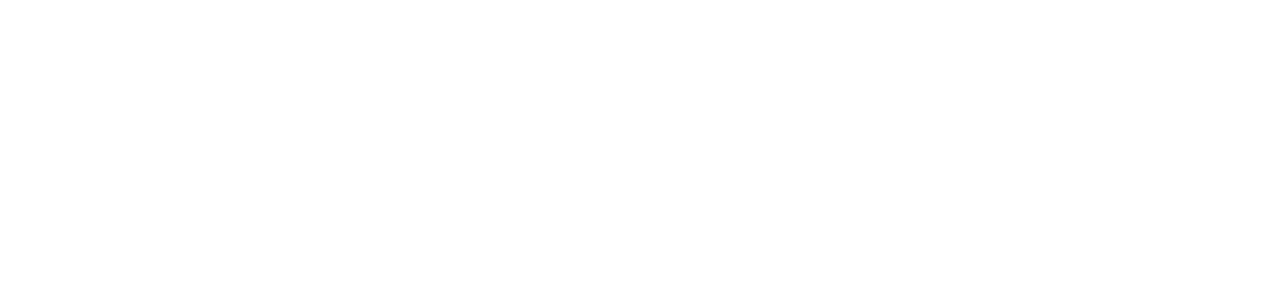
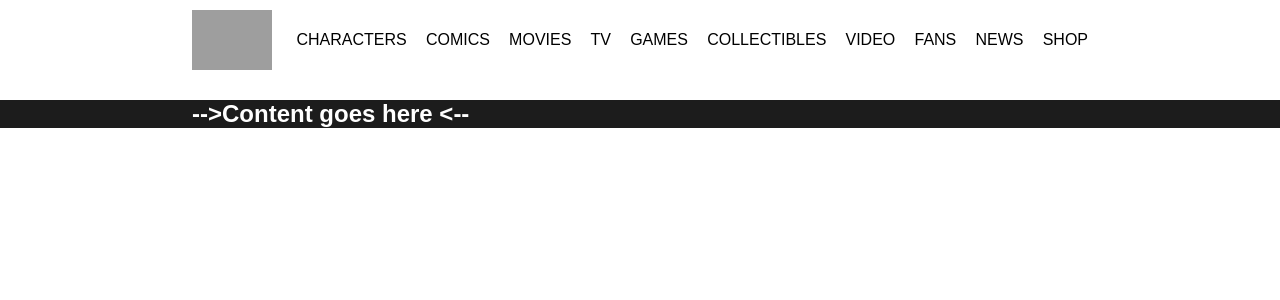
Before and after one commit to PapiMatteo/vite-comics, a Vue app: page / in a window 1280 px wide. Shown: the top 300 px of the page. Built offline with nearby package versions, Linux system fonts and the light colour scheme; grey boxes are pictures that could not be loaded.

Commit message:
add: AppHeader components

```diff
--- a/index.html
+++ b/index.html
@@ -2,9 +2,9 @@
 <html lang="en">
   <head>
     <meta charset="UTF-8" />
-    <link rel="icon" type="image/svg+xml" href="/vite.svg" />
+    <link rel="icon" type="image/svg+xml" href="./src/assets/img/favicon.ico" />
     <meta name="viewport" content="width=device-width, initial-scale=1.0" />
-    <title>Vite + Vue</title>
+    <title>DC Comics</title>
   </head>
   <body>
     <div id="app"></div>
--- a/src/App.vue
+++ b/src/App.vue
@@ -1,8 +1,27 @@
 <script>
+import AppHeader from './components/AppHeader.vue';
+import AppContent from './components/AppContent.vue'
+import AppBanner from './components/AppBanner.vue';
 
+
+export default {
+  components: {
+    AppHeader,
+    AppContent,
+    AppBanner
+  },
+  data() {
+    return {
+
+    }
+  }
+}
 </script>
 
 <template>
+  <AppHeader />
+  <AppContent />
+  <AppBanner />
 </template>
 
 <style lang="scss">
--- a/src/components/AppContent.vue
+++ b/src/components/AppContent.vue
@@ -5,9 +5,19 @@
 </script>
 
 <template>
+    <div class="content">
+        <div class="container">
+            <h2> --&gt;Content goes here &lt;--  </h2>
+        </div>
+    </div>
 
 </template>
 
 <style lang="scss" scoped>
 
+.content {
+    background-color: #1c1c1c;
+    color: white;
+}
+
 </style>
--- a/src/components/AppHeader.vue
+++ b/src/components/AppHeader.vue
@@ -1,13 +1,103 @@
 <script>
+import { isReactive } from 'vue';
+
 export default {
-
+    data() {
+        return {
+            navItems: [
+                {
+                    text: 'CHARACTERS'
+                },
+                {
+                    text: 'COMICS'
+                },
+                {
+                    text: 'MOVIES'
+                },
+                {
+                    text: 'TV'
+                },
+                {
+                    text: 'GAMES'
+                },
+                {
+                    text: 'COLLECTIBLES'
+                },
+                {
+                    text: 'VIDEO'
+                },
+                {
+                    text: 'FANS'
+                },
+                {
+                    text: 'NEWS'
+                },
+                {
+                    text: 'SHOP'
+                }
+            ]
+        }
+    }
 }
 </script>
 
 <template>
 
+    <header>
+        <div class="container">
+            <img src="../assets/img/dc-logo.png" alt="Logo DC Comics">
+
+            <ul>
+                <li v-for="item in navItems" :key="item.text"><a href="">{{ item.text }}</a></li>
+            </ul>
+        </div>
+    </header>
+
 </template>
 
 <style lang="scss" scoped>
+@use "../style/partials/mixins" as *;
+@use "../style/partials/variables" as *;
+
+header {
+    height: 100px;
+
+    img {
+        width: 80px;
+    }
+}
+
+.container {
+    padding-top: 10px;
+    @include flex(row, space-between, center)
+}
+
+ul {
+    @include flex();
+    list-style: none;
+    gap: 1.2rem;
+
+    a {
+        text-decoration: none;
+        color: black;
+    }
+
+    li {
+        &:hover{
+            a {
+                color: $navColor;
+                border-bottom: 5px solid $navColor;
+                padding-bottom: 36px;
+            }
+        }
+    }
+
+}
+
+.active {
+    color: $navColor;
+    border-bottom: 5px solid $navColor;
+    padding-bottom: 36px;
+}
 
 </style>
--- a/src/style/general.scss
+++ b/src/style/general.scss
@@ -0,0 +1,14 @@
+* {
+    margin: 0;
+    padding: 0;
+    box-sizing: border-box;
+}
+
+.container{
+    width: 70%;
+    margin: 0 auto;
+}
+
+body {
+    font-family: Arial, Helvetica, sans-serif
+}
--- /dev/null
+++ b/src/style/partials/_mixins.scss
@@ -0,0 +1,6 @@
+@mixin flex($direction: row, $justify-content: center, $align-items: center) {
+    display: flex;
+    justify-content: $justify-content;
+    align-items: $align-items;
+    flex-direction: $direction;
+}
--- /dev/null
+++ b/src/style/partials/_variables.scss
@@ -0,0 +1 @@
+$navColor: rgb(62, 62, 255);
```
